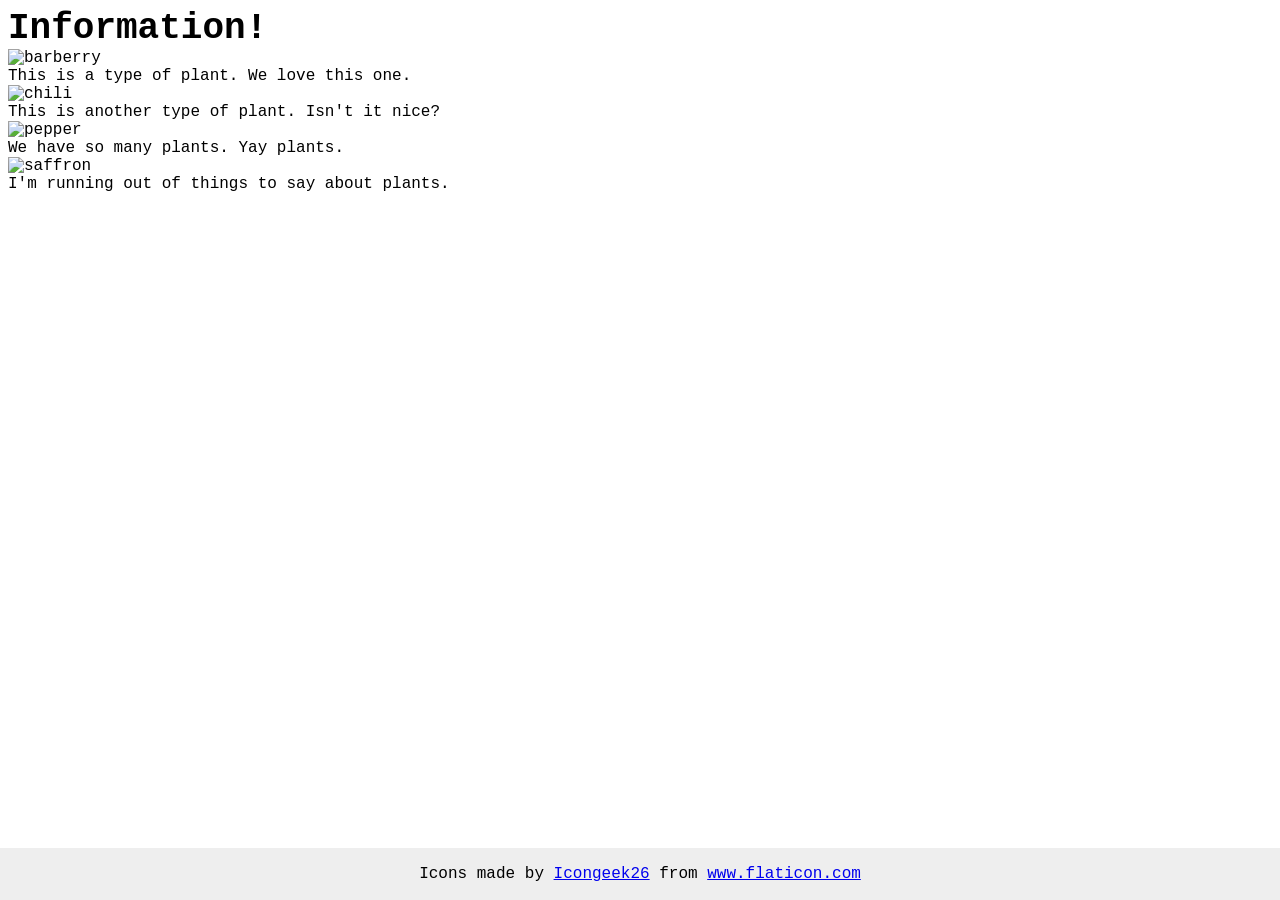
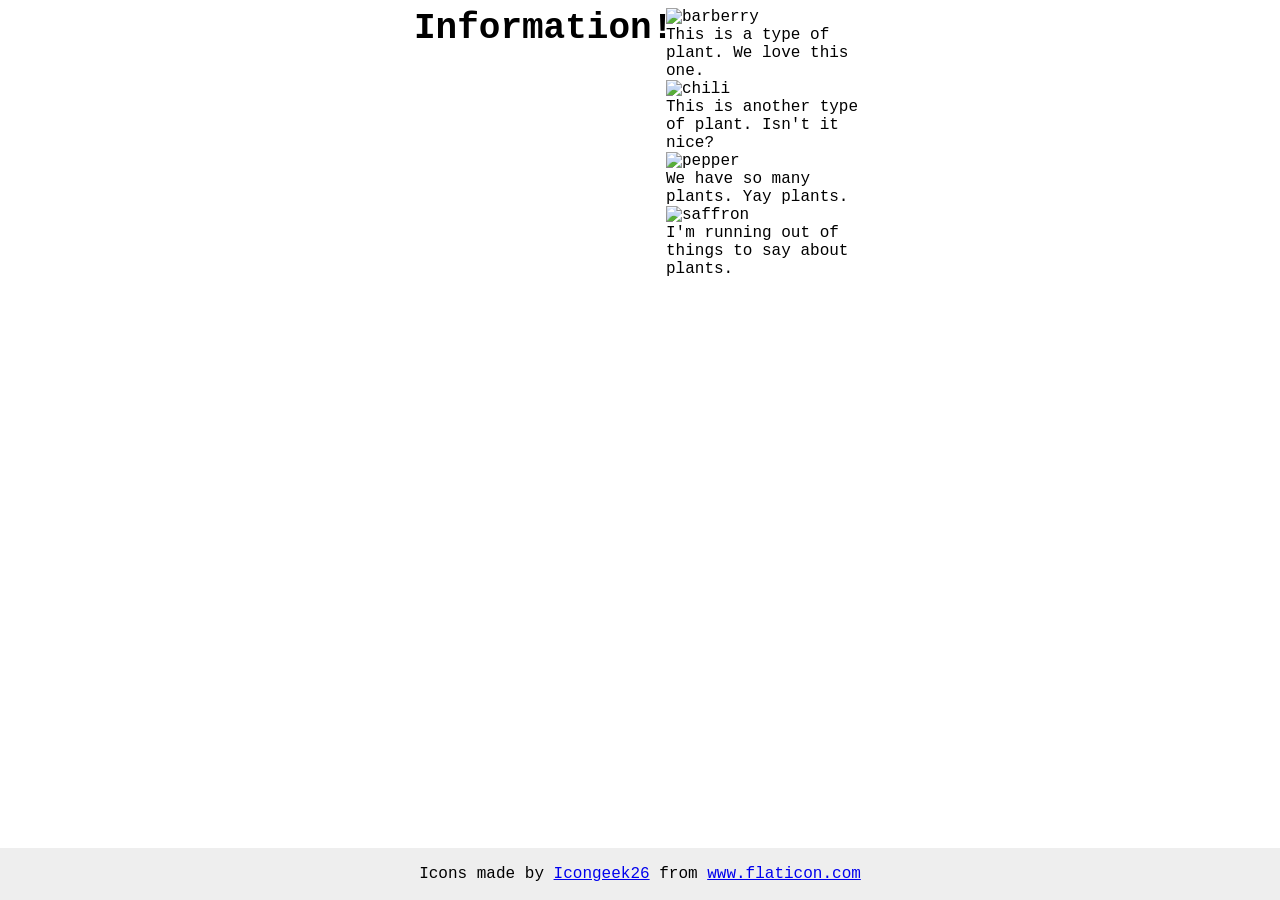

Add flexbox to images and text

--- a/foundations/flex/04-flex-information/style.css
+++ b/foundations/flex/04-flex-information/style.css
@@ -24,3 +24,13 @@ img {
   justify-content: center;
   background: #eee;
 }
+
+.container {
+  display: flex;
+  justify-content: center;
+  gap: 52px;
+}
+
+.container div{
+  width: 200px;
+}
